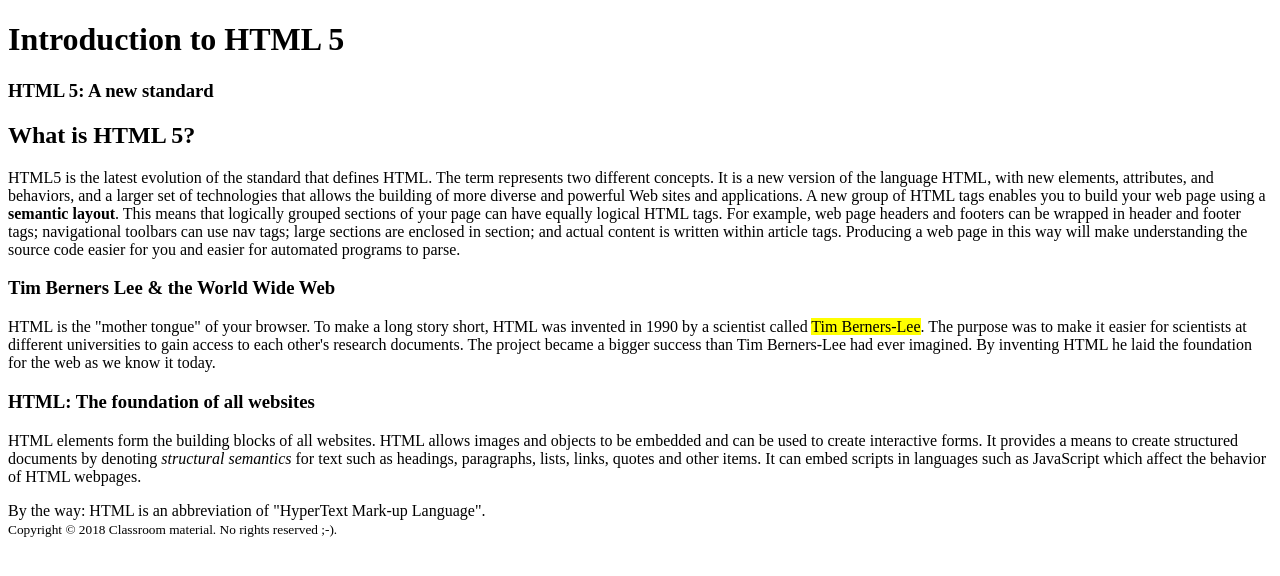
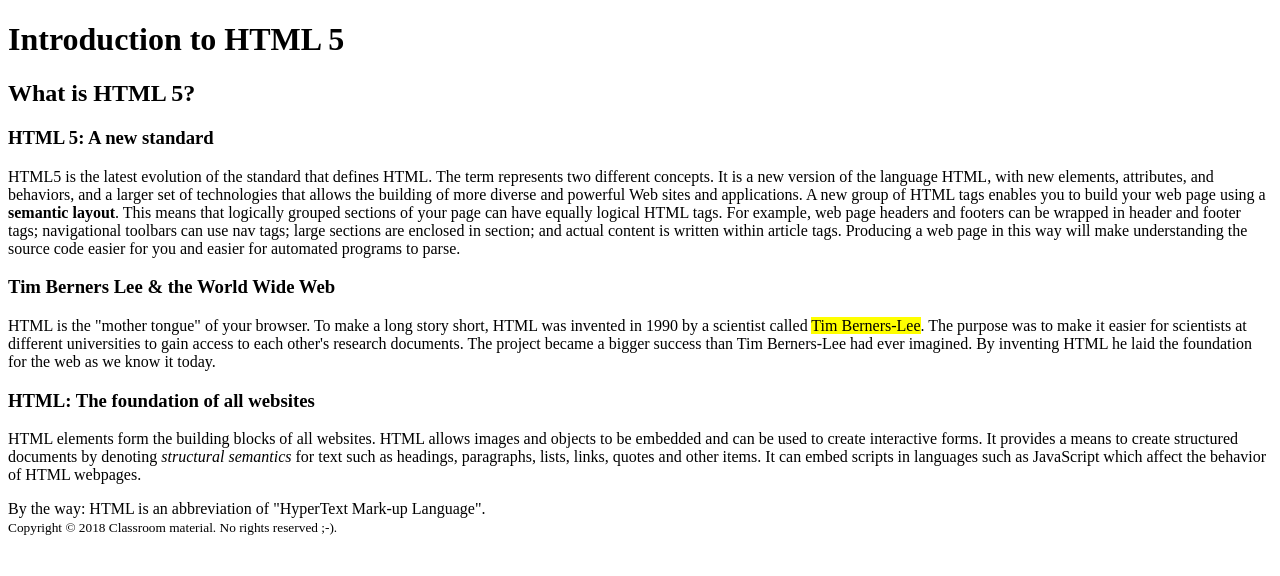
Before and after one commit to msad99/html-mul18-phillipstaehr, a plain HTML site: page index.html in a window 1280 px wide. Drawn offline with Linux system fonts and the light colour scheme.

Commit message:
Small changes

```diff
--- a/index.html
+++ b/index.html
@@ -1,12 +1,14 @@
 <!doctype html>
 <html lang="en">
+
+
+<head>
 <title>What is HTML 5?</title>
 <meta name="keywords" content="HTML,HTML5, Tim Berners-Lee, semantic">
-<section></section>
-<head>
-<meta charset="utf-8">
+	<meta charset="utf-8" >
+	<meta name="description" content="Introduction to HTML">
+	<meta name="author" content="Dr. Web">
 </head>
-</html>
 
 
 
@@ -16,22 +18,28 @@
 
 
 
-<header>
+
+
+
+
+
+<body>
+	<header>
 
 
 
 <h1>Introduction to HTML 5</h1></header>
-
-
-<meta name="description" content="Introduction to HTML">
-<body>
-	<section><h3>HTML 5: A new standard</h3></section>
-		<article><h2>What is HTML 5?</h2><p>HTML5 is the latest evolution of the standard that defines HTML. The term represents two different concepts. It is a new version of the language HTML, with new elements, attributes, and behaviors, and a larger set of technologies that allows the building of more diverse and powerful Web sites and applications. A new group of HTML tags enables you to build your web page using a <strong>semantic layout</strong>. This means that logically grouped  sections of your page can have equally logical HTML tags. For example, web page headers and footers can be wrapped in header and footer tags; navigational toolbars can use nav tags; large sections are enclosed in section; and actual content is written within article tags. Producing a web page in this way will make understanding the source code easier for you and easier for automated programs to parse.</p></article>
+	<section><h2>What is HTML 5?</h2></section>
+		<article><h3>HTML 5: A new standard</h3><p>HTML5 is the latest evolution of the standard that defines HTML. The term represents two different concepts. It is a new version of the language HTML, with new elements, attributes, and behaviors, and a larger set of technologies that allows the building of more diverse and powerful Web sites and applications. A new group of HTML tags enables you to build your web page using a <strong>semantic layout</strong>. This means that logically grouped  sections of your page can have equally logical HTML tags. For example, web page headers and footers can be wrapped in header and footer tags; navigational toolbars can use nav tags; large sections are enclosed in section; and actual content is written within article tags. Producing a web page in this way will make understanding the source code easier for you and easier for automated programs to parse.</p></article>
 
 		<article><h3>Tim Berners Lee &amp; the World Wide Web</h3><p>HTML is the "mother tongue" of your browser. To make a long story short, HTML was invented in 1990 by a scientist called <mark>Tim Berners-Lee</mark>. The purpose was to make it easier for scientists at different universities to gain access to each other's research documents. The project became a bigger success than Tim Berners-Lee had ever imagined. By inventing HTML he laid the foundation for the web as we know it today.</p></article>
 
-		<article><h3>HTML: The foundation of all websites</h3><p>HTML elements form the building blocks of all websites. HTML allows images and objects to be embedded and can be used to create interactive forms. It provides a means to create structured documents by denoting <em>structural semantics</em> for text such as headings, paragraphs, lists, links, quotes and other items. It can embed scripts in languages such as JavaScript which affect the behavior of HTML webpages.</p></article></body>
-<!doctype html>
-<meta name="author" content="Dr. Web">
-<aside>By the way: HTML is an abbreviation of "HyperText Mark-up Language".</aside>
-<footer><small>Copyright &copy; 2018 Classroom material. No rights reserved ;-).</small></footer>
+		<article><h3>HTML: The foundation of all websites</h3><p>HTML elements form the building blocks of all websites. HTML allows images and objects to be embedded and can be used to create interactive forms. It provides a means to create structured documents by denoting <em>structural semantics</em> for text such as headings, paragraphs, lists, links, quotes and other items. It can embed scripts in languages such as JavaScript which affect the behavior of HTML webpages.</p></article>
+	<aside>By the way: HTML is an abbreviation of "HyperText Mark-up Language".</aside>
+
+	<footer><small>Copyright &copy; 2018 Classroom material. No rights reserved ;-).</small></footer></body>
+
+
+
+
+	</html>
```
